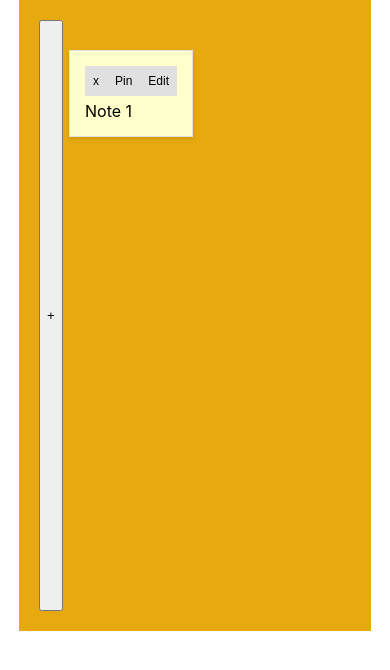
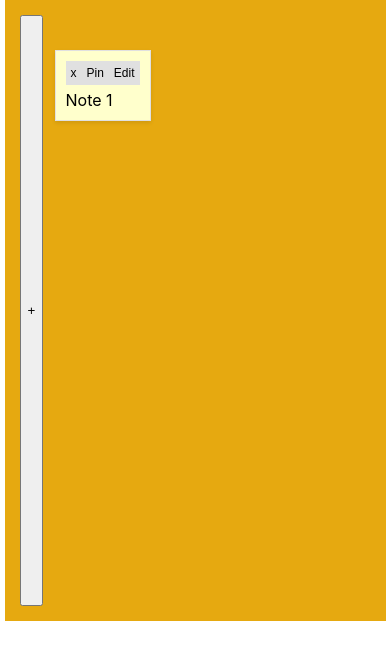
Before and after one commit to starydv7/assignment-2, a React (Create React App) app: page / in a window 390 px wide. Shown: the top 670 px of the page. Built offline with nearby package versions, Linux system fonts and the light colour scheme.

Commit message:
css add for responsiveness

```diff
--- a/src/App.css
+++ b/src/App.css
@@ -1,3 +1,4 @@
+
 .notice-board {
   position: relative;
   width: 80%;
@@ -5,15 +6,16 @@
   background-color: #e6a910;
   padding: 20px;
   display: flex;
+  margin-top: 5%;
   flex-wrap: wrap;
-  margin: auto; /* Center the notice board */
+  margin: auto;
 }
 
 .sticky-note {
   position: absolute;
   background-color: #ffffcc;
   border: 1px solid #e0e0e0;
-  padding: 15px; /* Increased size */
+  padding: 15px;
   cursor: pointer;
   overflow: hidden;
   box-shadow: 0px 2px 4px rgba(0, 0, 0, 0.1);
@@ -32,7 +34,7 @@
 .controls button {
   background-color: #e0e0e0;
   border: none;
-  padding: 8px; /* Increased button padding */
+  padding: 8px;
   cursor: pointer;
   font-size: 12px;
 }
@@ -47,7 +49,27 @@
 
 .input-container input {
   width: 100%;
-  padding: 8px; /* Increased input padding */
+  padding: 8px;
   box-sizing: border-box;
   font-size: 14px;
 }
+
+
+@media (max-width: 768px) {
+  .notice-board {
+    width: 90%;
+    padding: 15px;
+  }
+
+  .sticky-note {
+    padding: 10px;
+  }
+
+  .controls button {
+    padding: 5px;
+  }
+
+  .input-container input {
+    padding: 5px;
+  }
+}
```
